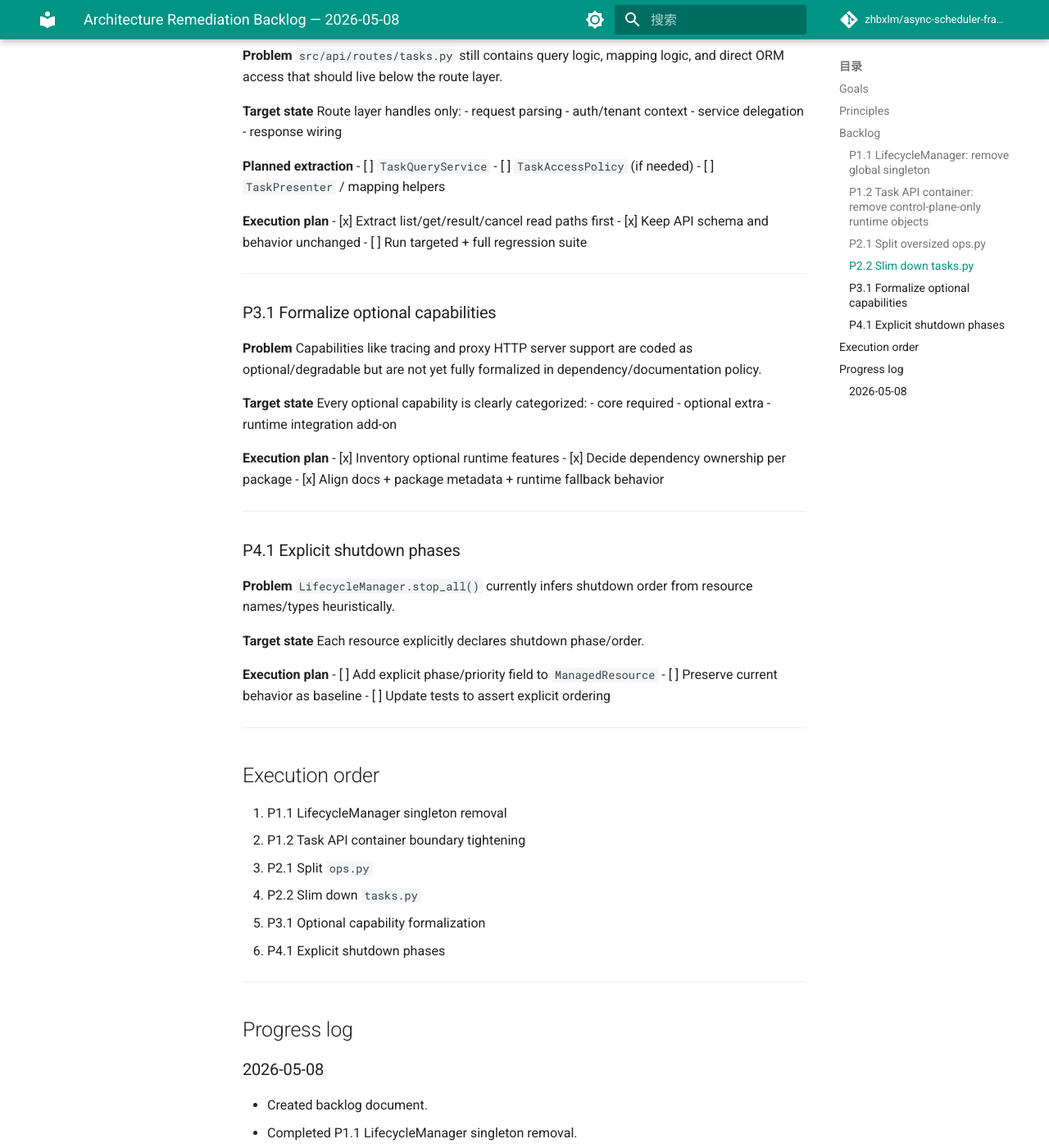
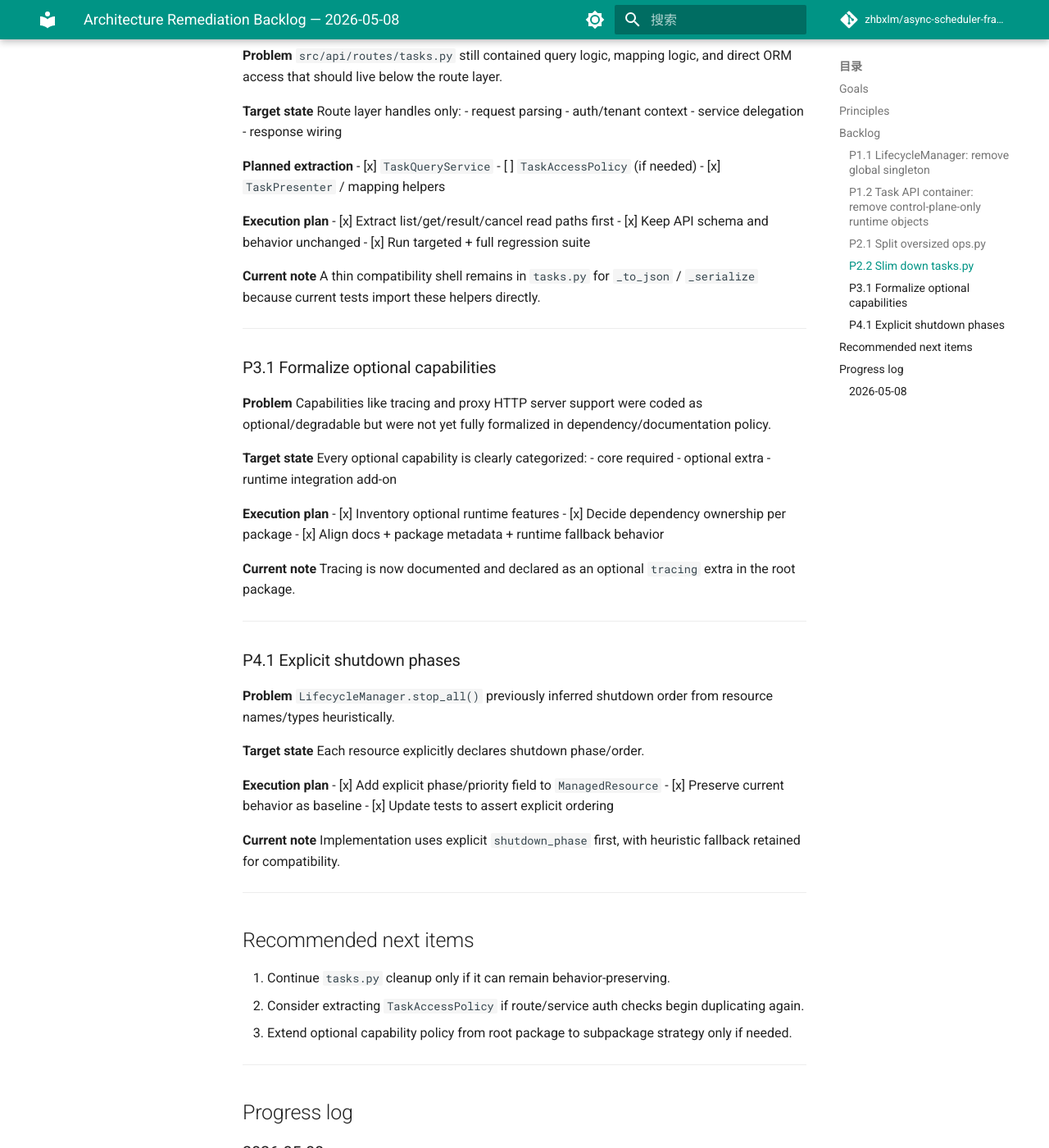
Before and after one commit to zhbxlm/async-scheduler-framework, an MkDocs documentation site: the page built from docs/internal/plans/2026-05-08-architecture-remediation-backlog.md, in a window 1280 px wide and 1400 px high, scrolled down 2095 px. Shown: the whole window at 82% size. Built offline with MkDocs 1.6.1 and Material for MkDocs 9.7.7, drawn with Linux system fonts in a browser that asks for light colours; comment, search, counter and statistics services are not loaded; some of the changed text lies outside the part shown.

```diff
--- a/docs/internal/plans/2026-05-08-architecture-remediation-backlog.md
+++ b/docs/internal/plans/2026-05-08-architecture-remediation-backlog.md
@@ -79,8 +79,8 @@
 - [x] Map actual task-api runtime usages from `app.state` and route/service paths
 - [x] Remove unused background objects from `build_task_api()`
 - [x] Remove corresponding lifespan registration logic from `main_tasks.py`
-- [ ] Verify task API routes still function under tests
-- [ ] Run targeted + full regression suite
+- [x] Verify task API routes still function under tests
+- [x] Run targeted + full regression suite
 
 **Stop/confirm condition**
 Pause only if a background object is required by a request-serving path and boundary change would alter externally visible behavior.
@@ -102,24 +102,24 @@
 Smaller routers grouped by operational concern.
 
 **Planned split**
-- [ ] `ops_overview_routes.py`
-- [ ] `ops_dashboard_routes.py`
-- [ ] `ops_callback_routes.py`
-- [ ] `ops_replay_routes.py`
-- [ ] `ops_force_routes.py`
+- [x] `ops_overview_routes.py`
+- [x] `ops_dashboard_routes.py`
+- [x] `ops_callback_routes.py`
+- [x] `ops_replay_routes.py`
+- [x] `ops_force_routes.py`
 
 **Execution plan**
 - [x] Move endpoints without semantic changes
 - [x] Keep prefixes and schemas stable
 - [x] Rewire imports in `main.py`
-- [ ] Run targeted + full regression suite
+- [x] Run targeted + full regression suite
 
 ---
 
 ### P2.2 Slim down `tasks.py`
 
 **Problem**
-`src/api/routes/tasks.py` still contains query logic, mapping logic, and direct ORM access that should live below the route layer.
+`src/api/routes/tasks.py` still contained query logic, mapping logic, and direct ORM access that should live below the route layer.
 
 **Target state**
 Route layer handles only:
@@ -129,21 +129,24 @@
 - response wiring
 
 **Planned extraction**
-- [ ] `TaskQueryService`
+- [x] `TaskQueryService`
 - [ ] `TaskAccessPolicy` (if needed)
-- [ ] `TaskPresenter` / mapping helpers
+- [x] `TaskPresenter` / mapping helpers
 
 **Execution plan**
 - [x] Extract list/get/result/cancel read paths first
 - [x] Keep API schema and behavior unchanged
-- [ ] Run targeted + full regression suite
+- [x] Run targeted + full regression suite
+
+**Current note**
+A thin compatibility shell remains in `tasks.py` for `_to_json` / `_serialize` because current tests import these helpers directly.
 
 ---
 
 ### P3.1 Formalize optional capabilities
 
 **Problem**
-Capabilities like tracing and proxy HTTP server support are coded as optional/degradable but are not yet fully formalized in dependency/documentation policy.
+Capabilities like tracing and proxy HTTP server support were coded as optional/degradable but were not yet fully formalized in dependency/documentation policy.
 
 **Target state**
 Every optional capability is clearly categorized:
@@ -156,31 +159,34 @@
 - [x] Decide dependency ownership per package
 - [x] Align docs + package metadata + runtime fallback behavior
 
+**Current note**
+Tracing is now documented and declared as an optional `tracing` extra in the root package.
+
 ---
 
 ### P4.1 Explicit shutdown phases
 
 **Problem**
-`LifecycleManager.stop_all()` currently infers shutdown order from resource names/types heuristically.
+`LifecycleManager.stop_all()` previously inferred shutdown order from resource names/types heuristically.
 
 **Target state**
 Each resource explicitly declares shutdown phase/order.
 
 **Execution plan**
-- [ ] Add explicit phase/priority field to `ManagedResource`
-- [ ] Preserve current behavior as baseline
-- [ ] Update tests to assert explicit ordering
+- [x] Add explicit phase/priority field to `ManagedResource`
+- [x] Preserve current behavior as baseline
+- [x] Update tests to assert explicit ordering
+
+**Current note**
+Implementation uses explicit `shutdown_phase` first, with heuristic fallback retained for compatibility.
 
 ---
 
-## Execution order
+## Recommended next items
 
-1. P1.1 LifecycleManager singleton removal
-2. P1.2 Task API container boundary tightening
-3. P2.1 Split `ops.py`
-4. P2.2 Slim down `tasks.py`
-5. P3.1 Optional capability formalization
-6. P4.1 Explicit shutdown phases
+1. Continue `tasks.py` cleanup only if it can remain behavior-preserving.
+2. Consider extracting `TaskAccessPolicy` if route/service auth checks begin duplicating again.
+3. Extend optional capability policy from root package to subpackage strategy only if needed.
 
 ---
 
@@ -189,4 +195,8 @@
 ### 2026-05-08
 - Created backlog document.
 - Completed P1.1 LifecycleManager singleton removal.
-- Next item: P1.2 Task API container boundary tightening.
+- Completed P1.2 task-api container boundary tightening.
+- Completed P2.1 first-round `ops.py` route split into overview/dashboard/callback/replay/force modules.
+- Completed P2.2 first-round `tasks.py` slimming: query paths and mapping helpers moved below route layer while preserving route compatibility shims used by tests.
+- Completed P3.1 first-round optional capability formalization for tracing via `tracing` extra + README guidance.
+- Completed P4.1 explicit shutdown phase introduction with compatibility fallback.
```
Also changed, not shown: other parts of docs/internal/plans/2026-05-08-architecture-remediation-backlog.md (+2 -2 lines), 3 other files.
